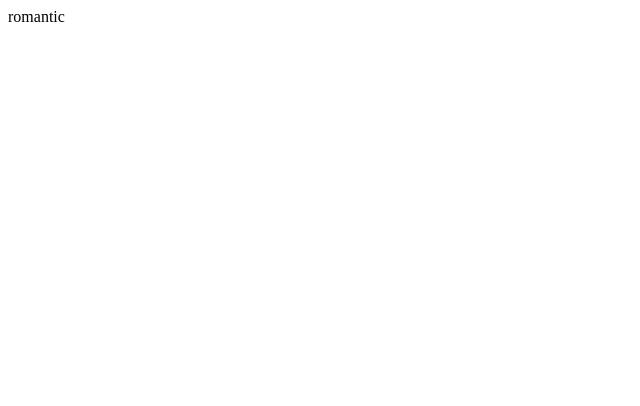
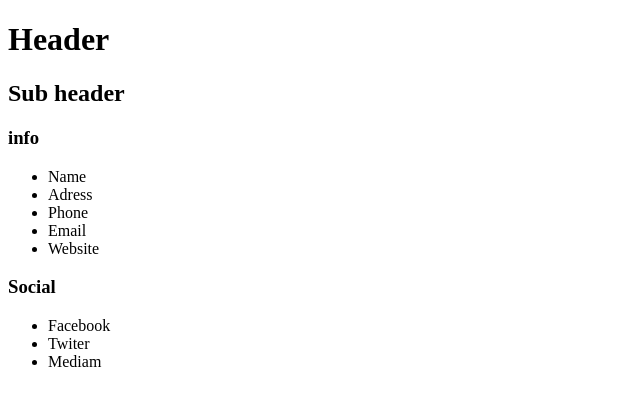
Before and after one commit to wudtichaikarun/profile, a website: page index.html in a window 1280 px wide. Shown: the whole page, without its empty margins (0-640 px from the left). Drawn offline with Linux system fonts and the light colour scheme.

Commit message:
markup draft

```diff
--- a/index.html
+++ b/index.html
@@ -7,6 +7,47 @@
   <title>Document</title>
 </head>
 <body>
- romantic
+
+  <header>
+    <h1>Header</h1>
+    <h2>Sub header</h2>
+  </header>
+
+  <div class="sidebar">
+
+    <div class="info">
+        <h3>info</h3>
+        <ul class="info-list">
+          <li class="info-item">Name</li>
+          <li class="info-item">Adress</li>
+          <li class="info-item">Phone</li>
+          <li class="info-item">Email</li>
+          <li class="info-item">Website</li>
+        </ul>
+    </div>
+
+    <div class="social">
+      <h3>Social</h3>
+      <ul class="social-list">
+        <li class="social-item">Facebook</li>
+        <li class="social-item">Twiter</li>
+        <li class="social-item">Mediam</li>
+      </ul>
+    </div>
+
+  </div>
+
+  <div class="experience">
+
+  </div>
+
+  <div class="education">
+
+  </div>
+
+  <div class="skills">
+
+  </div>
+
 </body>
 </html>
```
